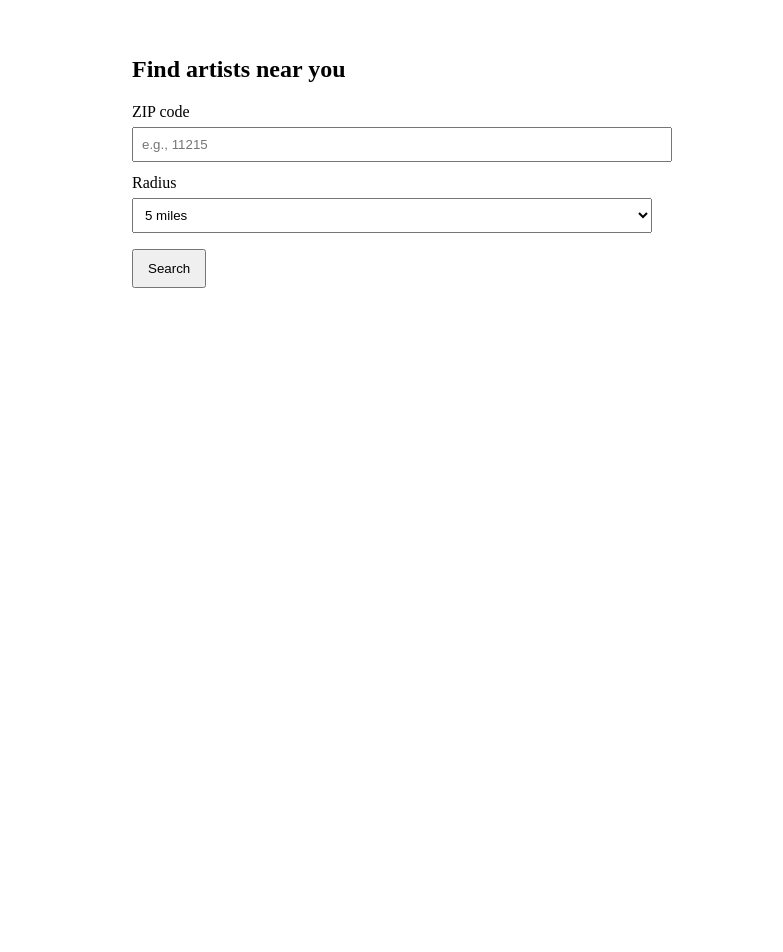
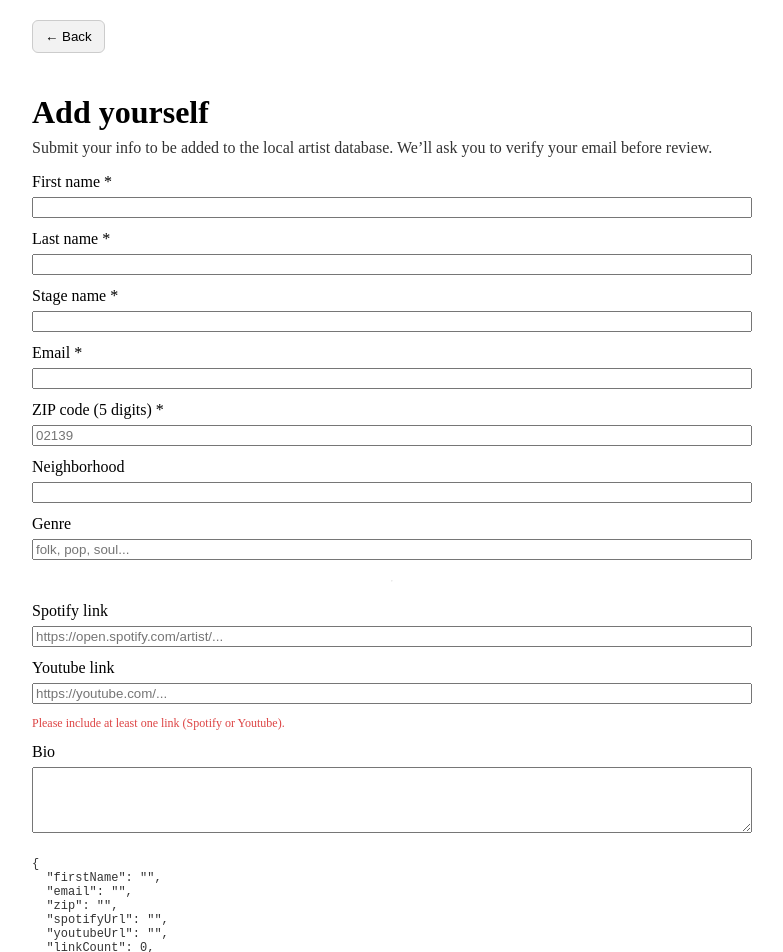
Before and after one commit to kevinburke24/local-artist-database, a React app in the folder frontend/: page /add-yourself in a window 1280 px wide. Shown: the part 20-972 px from the top of the page, without its empty margins (248-1031 px from the left). Before the commit the page ends 800 px from the top, so only its background shows below. Built offline with nearby package versions, Linux system fonts and the light colour scheme; no server answers; the HTML template or start-up script is replaced by a standard one.

Commit message:
feat: fixed user submission

```diff
--- a/frontend/src/App.tsx
+++ b/frontend/src/App.tsx
@@ -1,11 +1,12 @@
 import { useEffect, useState } from "react";
-import { fetchArtists } from "./api";
-import { Routes, Route } from "react-router-dom";
+import { fetchArtists } from "./api/fetchArtists";
+import { Routes, Route, Link } from "react-router-dom";
 import ArtistDetail from "./ArtistDetail";
 import ArtistTable from "./components/ArtistTable";
 import ArtistFilters from "./components/ArtistFilters";
 import PageLayout from "./components/PageLayout"
 import SkeletonTable from "./components/SkeletonTable";
+import AddYourself from "./components/AddYourself";
 
 interface Artist {
   id: number;
@@ -50,7 +51,7 @@ function App() {
       return;
     }
     setError("");
-    setLoading(true)
+    setLoading(true);
     try {
       const data = await fetchArtists({
         origin_zip : search.zip,
@@ -82,9 +83,12 @@ function App() {
 
   if (!search) {
     return (
+      <Routes>
+        <Route
+        path = "/"
+        element={
       <div style={{ maxWidth: 520, margin: "40px auto", padding: 16 }}>
         <h2>Find artists near you</h2>
-
         <label style={{ display: "block", marginTop: 12 }}>
           ZIP code
           <input
@@ -121,7 +125,14 @@ function App() {
         >
           Search
         </button>
+        <label style={{ display: "block", marginTop: 12 }}>
+          <a href="/add-yourself">Add yourself</a>
+        </label>
       </div>
+      }
+      />
+          <Route path="/add-yourself" element={<AddYourself />} />
+      </Routes>
     );
   }
   return (
@@ -130,22 +141,29 @@ function App() {
         path = "/"
         element={
           <div style={{ padding: "20px" }}>
+            <button
+              onClick={() => {
+                setSearch(null);   // go back to ZIP/radius screen
+                setArtists([]);
+                setPage(1);
+              }}
+            style={{
+              marginBottom: "20px",
+              padding: "8px 12px",
+              borderRadius: "6px",
+              background: "#f2f2f2",
+              border: "1px solid #ccc",
+              cursor: "pointer"
+            }}
+            >
+            Change Search
+          </button>
           <h1>Local Artist Database</h1>
           <PageLayout>
             <div style={{ marginBottom: "15px", width: "100%", display: "flex", justifyContent: "center", alignItems: "center", gap: "10px" }}>
               <h2 style={{ margin: 0 }}>
                 Displaying artists within {search.radius} miles of {search.zip}
              </h2>
-
-            <button
-              onClick={() => {
-                setSearch(null);   // go back to ZIP/radius screen
-                setArtists([]);
-                setPage(1);
-              }}
-            >
-              Change search
-            </button>
         </div>
           <ArtistFilters
             name={name} setName={setName}
@@ -159,6 +177,8 @@ function App() {
           {loading && <SkeletonTable/>}
           {error && <div style={{ color : "red" }}>{error}</div>}
           {!loading && <ArtistTable artists={artists} />}
+          <div style={{ marginTop: 20 }}></div>
+          <a href="/add-yourself">Add yourself</a>
           {!loading && artists.length === 0 && <div>No results found.</div>}
           {/* PAGINATION */}
           <div style={{ marginTop: 20 }}>
--- /dev/null
+++ b/frontend/src/api/submissions.ts
@@ -0,0 +1,37 @@
+const API_URL = import.meta.env.VITE_API_URL;
+
+export type ArtistSubmissionsCreate = {
+    first_name: string;
+    last_name: string;
+    stage_name: string;
+    email:string;
+    zip_code: string;
+    neighborhood?: string | null;
+    genre?: string | null;
+    spotify_url?: string | null;
+    youtube_url?: string | null;
+    bio?: string | null;
+
+    // honeypot
+    company?: string | null;
+};
+
+export async function submitArtist(payload: ArtistSubmissionsCreate) {
+    const res = await fetch(`${API_URL}/artists/artist-submissions`, {
+        method: "POST",
+        headers: { "Content-Type": "application/json" },
+        body: JSON.stringify(payload)
+    });
+
+    if (!res.ok) {
+        let detail = `Request failed (${res.status})`;
+        try {
+            const data = await res.json();
+            detail = data?.detail ?? detail;
+        } catch {
+            // ignore
+        }
+        throw new Error(detail);
+    }
+    return res.json();
+}
--- /dev/null
+++ b/frontend/src/components/AddYourself.tsx
@@ -0,0 +1,203 @@
+import React, { useState } from "react";
+import { useNavigate } from "react-router-dom";
+
+import { submitArtist } from "../api/submissions";
+
+function isFiveDigitZip(zip: string) {
+    return /^\d{5}$/.test(zip.trim());
+}
+
+export default function AddYourself() {
+    const [firstName, setFirstName] = useState("");
+    const [lastName, setLastName] = useState("");
+    const [stageName, setStageName] = useState("");
+    const navigate = useNavigate();
+    const [email, setEmail] = useState("");
+    const [zip, setZip] = useState("");
+    const [genre, setGenre] = useState("");
+    const [spotifyUrl, setSpotifyUrl] = useState("");
+    const [youtubeUrl, setYoutubeUrl] = useState("");
+    const [neighborhood, setNeighborhood] = useState("");
+    const [bio, setBio] = useState("");
+    const [company, setCompany] = useState("");
+
+    const [submitting, setSubmitting] = useState(false);
+    const [successMsg, setSuccessMsg] = useState<string | null>(null);
+    const [errorMsg, setErrorMsg] = useState<string | null>(null);
+
+    /*const linkCount = useMemo(() => {
+        return [spotifyUrl, youtubeUrl].filter((s) => s.trim().length > 0).length;
+    }, [spotifyUrl, youtubeUrl]);
+
+    const canSubmit = useMemo(() => {
+        if (!firstName.trim()) return false;
+        if (!lastName.trim()) return false;
+        if (!email.trim()) return false;
+        if (!zip.trim() || !isFiveDigitZip(zip)) return false;
+        if (linkCount < 1) return false;
+        return true;
+    }, [firstName, lastName, zip, genre, email, stageName]);*/
+
+    const linkCount = [spotifyUrl, spotifyUrl, youtubeUrl].filter((s) => s.trim().length > 0).length;
+    const canSubmit =
+      firstName.trim().length > 0 &&
+      lastName.trim().length >0 &&
+      stageName.trim().length > 0 &&
+      email.trim().length > 0 &&
+      (zip.trim().length === 0 || isFiveDigitZip(zip)) &&
+      linkCount >= 1;
+
+    async function onSubmit(e: React.FormEvent) {
+        e.preventDefault();
+        setErrorMsg(null);
+        setSuccessMsg(null);
+
+        if (!canSubmit) {
+            setErrorMsg("Please fill in required fields. Zip code must be 5 digits, and you must include at least one link");
+            return;
+        }
+        setSubmitting(true);
+        try {
+            const payload = {
+                first_name: firstName.trim(),
+                last_name: lastName.trim(),
+                stage_name: stageName.trim(),
+                email: email.trim(),
+                zip_code: zip.trim(),
+                genre: genre.trim() ? genre.trim() : null,
+                neighborhood: neighborhood.trim() ? neighborhood.trim() : null,
+                spotify_url: spotifyUrl.trim() ? spotifyUrl.trim() : null,
+                youtube_url: youtubeUrl.trim() ? youtubeUrl.trim() : null,
+                bio: bio.trim() ? bio.trim() : null,
+                company: company.trim() ? company.trim() : null, // honeypot
+            };
+
+            await submitArtist(payload);
+
+            setSuccessMsg(
+                "Submitted! Please check your email to verify your submission. Once verified, it will be reviewed before being published."
+            );
+            setFirstName("");
+            setLastName("");
+            setStageName("");
+            setEmail("");
+            setZip("");
+            setGenre("");
+            setSpotifyUrl("");
+            setYoutubeUrl("");
+            setBio("");
+            setCompany("");
+        } catch (err: any) {
+            setErrorMsg(err?.message ?? "Submission failed");
+        } finally {
+            setSubmitting(false);
+        }
+    }
+    return (
+    <div style={{ maxWidth: 720, margin: "40px auto", padding: "0 16px" }}>
+      <button
+      onClick={() => {
+                navigate(-1);
+              }}
+      style={{
+        marginBottom: "20px",
+        padding: "8px 12px",
+        borderRadius: "6px",
+        background: "#f2f2f2",
+        border: "1px solid #ccc",
+        cursor: "pointer"
+      }}
+    >
+      ← Back
+    </button>
+      <h1 style={{ marginBottom: 8 }}>Add yourself</h1>
+      <p style={{ marginTop: 0, opacity: 0.8 }}>
+        Submit your info to be added to the local artist database. We’ll ask you to verify your email before review.
+      </p>
+
+      {successMsg && (
+        <div style={{ padding: 12, border: "1px solid #2d8", borderRadius: 8, marginBottom: 16 }}>
+          {successMsg}
+        </div>
+      )}
+      {errorMsg && (
+        <div style={{ padding: 12, border: "1px solid #d44", borderRadius: 8, marginBottom: 16 }}>
+          {errorMsg}
+        </div>
+      )}
+
+      <form onSubmit={onSubmit} style={{ display: "grid", gap: 12 }}>
+        <div style={{ display: "grid", gap: 6 }}>
+          <label>First name *</label>
+          <input value={firstName} onChange={(e) => setFirstName(e.target.value)} />
+        </div>
+        <div style={{ display: "grid", gap: 6 }}>
+          <label>Last name *</label>
+          <input value={lastName} onChange={(e) => setLastName(e.target.value)} />
+        </div>
+        <div style={{ display: "grid", gap: 6 }}>
+          <label>Stage name *</label>
+          <input value={stageName} onChange={(e) => setStageName(e.target.value)} />
+        </div>
+        <div style={{ display: "grid", gap: 6 }}>
+          <label>Email *</label>
+          <input value={email} onChange={(e) => setEmail(e.target.value)} onInput={(e) => setEmail((e.target as HTMLInputElement).value)} type="email" />
+        </div>
+        <div style={{ display: "grid", gap: 6 }} >
+          <label>ZIP code (5 digits) *</label>
+          <input value={zip} onChange={(e) => setZip(e.target.value)} placeholder="02139" />
+          {zip.trim() && !isFiveDigitZip(zip) && (
+            <div style={{ color: "#d44", fontSize: 12 }}>ZIP must be 5 digits</div>
+          )}
+        </div>
+         <div style={{ display: "grid", gap: 6 }}>
+          <label>Neighborhood</label>
+          <input value={neighborhood} onChange={(e) => setNeighborhood(e.target.value)} />
+        </div>
+        <div style={{ display: "grid", gap: 6 }}>
+          <label>Genre</label>
+          <input value={genre} onChange={(e) => setGenre(e.target.value)} placeholder="folk, pop, soul..." />
+        </div>
+
+        <hr style={{ opacity: 0.2 }} />
+
+        <div style={{ display: "grid", gap: 6 }}>
+          <label>Spotify link</label>
+          <input value={spotifyUrl} onChange={(e) => setSpotifyUrl(e.target.value)} placeholder="https://open.spotify.com/artist/..." />
+        </div>
+
+        <div style={{ display: "grid", gap: 6 }}>
+          <label>Youtube link</label>
+          <input value={youtubeUrl} onChange={(e) => setYoutubeUrl(e.target.value)} placeholder="https://youtube.com/..." />
+        </div>
+
+        {linkCount < 1 && (
+          <div style={{ color: "#d44", fontSize: 12 }}>Please include at least one link (Spotify or Youtube).</div>
+        )}
+
+        <div style={{ display: "grid", gap: 6 }}>
+          <label>Bio</label>
+          <textarea value={bio} onChange={(e) => setBio(e.target.value)} rows={4} />
+        </div>
+
+        {/* Honeypot: hide visually; bots often fill it */}
+        <div style={{ display: "none" }}>
+          <label>Company</label>
+          <input value={company} onChange={(e) => setCompany(e.target.value)} autoComplete="off" />
+        </div>
+
+        <pre style={{ fontSize: 12, opacity: 0.8 }}>
+          {JSON.stringify(
+            { firstName, email, zip, spotifyUrl, youtubeUrl, linkCount, canSubmit, submitting },
+            null,
+            2
+          )}
+        </pre>
+
+        <button type="submit" disabled={!canSubmit || submitting} style={{ padding: "10px 14px" }}>
+          {submitting ? "Submitting..." : "Submit"}
+        </button>
+      </form>
+    </div>
+  );
+}
```
Also changed, not shown: frontend/src/ArtistDetail.tsx (line endings or trailing spaces), frontend/src/api/fetchArtists.ts (renamed from frontend/src/api.ts).
